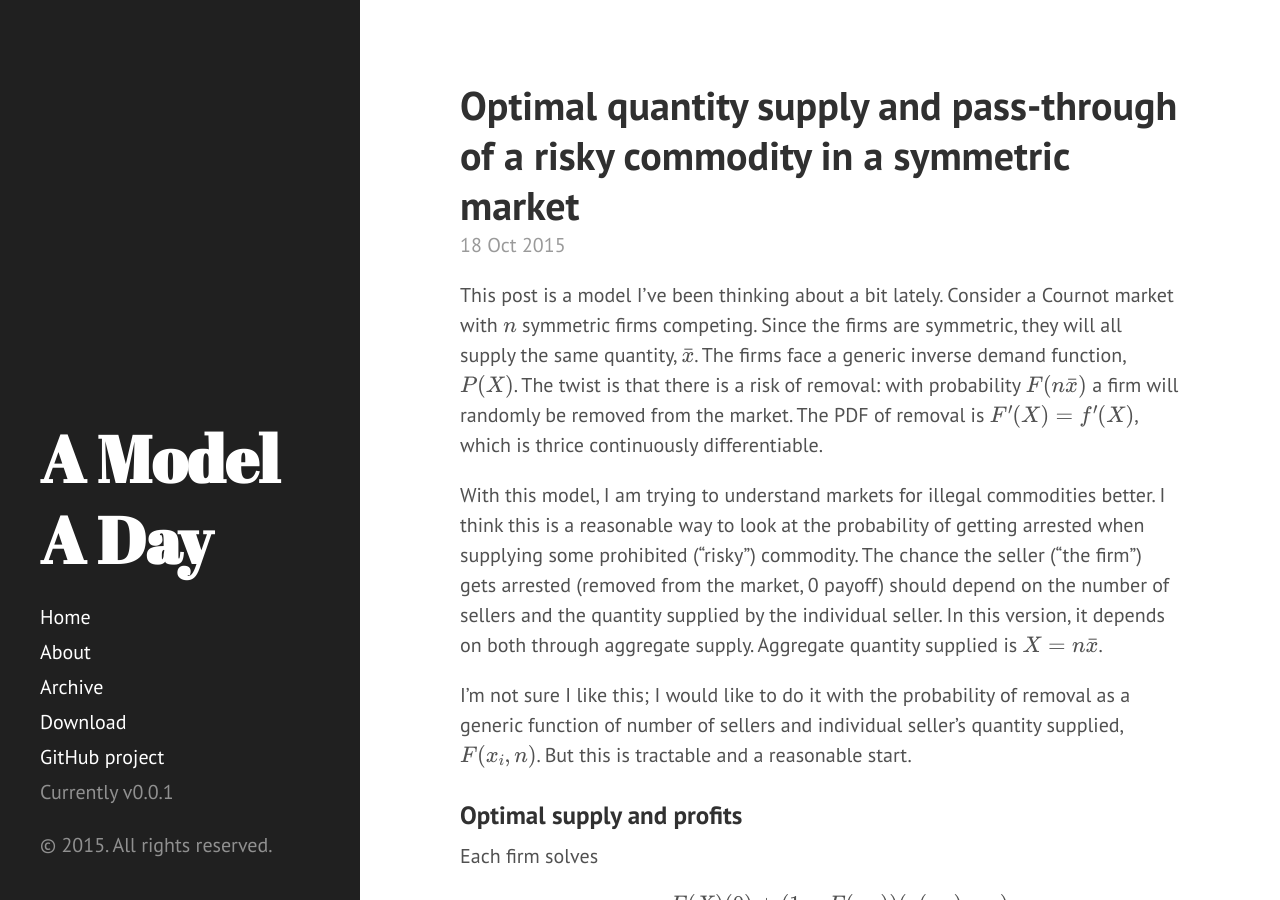
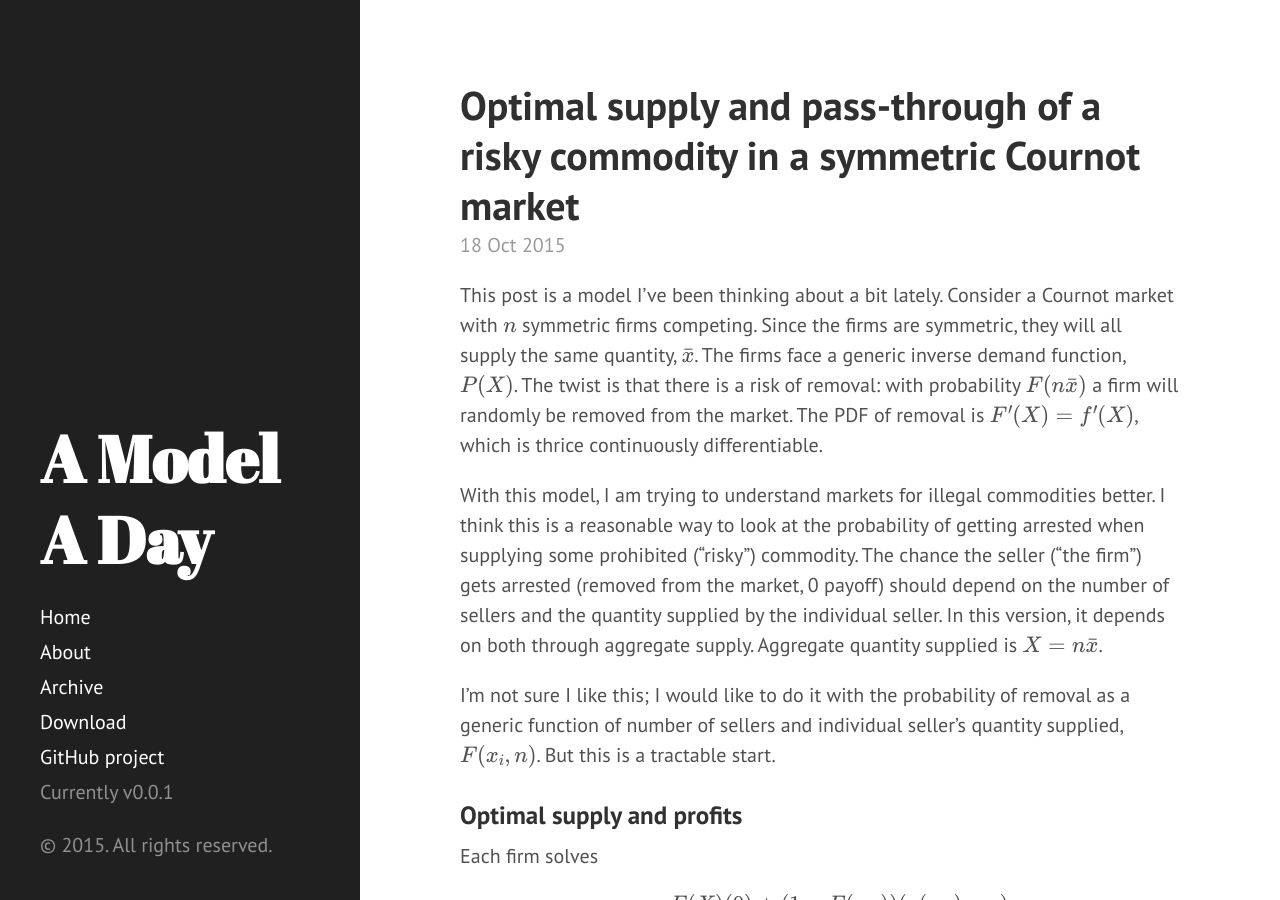
Before and after one commit to akhilrao/akhilrao.github.io, a Jekyll site: the page built from _posts/2015-10-18-risky-good-supply-passthrough.md, in a window 1280 px wide and 900 px high. Built offline with Jekyll 4.4.1, drawn with Linux system fonts in a browser that asks for light colours; Markdown is read by kramdown in place of the engine named in the settings; formulas are drawn with MathJax 3.

Commit message:
fixed typos

```diff
--- a/_posts/2015-10-18-risky-good-supply-passthrough.md
+++ b/_posts/2015-10-18-risky-good-supply-passthrough.md
@@ -1,6 +1,6 @@
 ---
 layout: post
-title: Optimal quantity supply and pass-through of a risky commodity in a symmetric market
+title: Optimal supply and pass-through of a risky commodity in a symmetric Cournot market
 category: micro theory
 tags: micro-theory oligopoly cournot risky supply passthrough
 year: 2015
@@ -14,7 +14,7 @@ This post is a model I've been thinking about a bit lately. Consider a Cournot m
 
 With this model, I am trying to understand markets for illegal commodities better. I think this is a reasonable way to look at the probability of getting arrested when supplying some prohibited ("risky") commodity. The chance the seller ("the firm") gets arrested (removed from the market, 0 payoff) should depend on the number of sellers and the quantity supplied by the individual seller. In this version, it depends on both through aggregate supply. Aggregate quantity supplied is \\( X = n \bar{x} \\).
 
-I'm not sure I like this; I would like to do it with the probability of removal as a generic function of number of sellers and individual seller's quantity supplied, \\(F(x_i , n) \\). But this is tractable and a reasonable start.
+I'm not sure I like this; I would like to do it with the probability of removal as a generic function of number of sellers and individual seller's quantity supplied, \\(F(x_i , n) \\). But this is a tractable start.
 
 ### Optimal supply and profits
 
```
Also changed, not shown: 1 other file.
